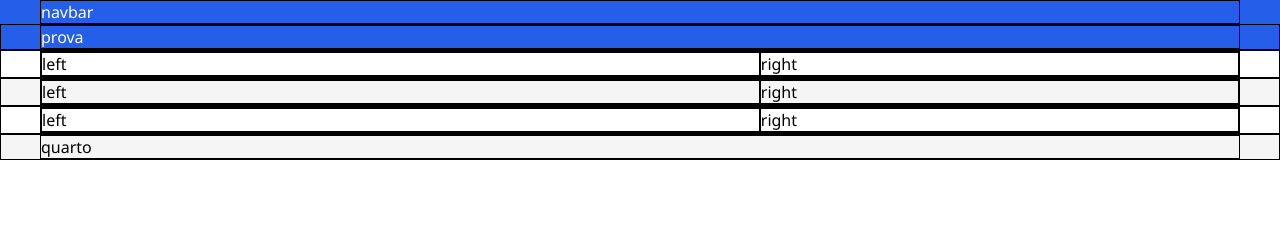
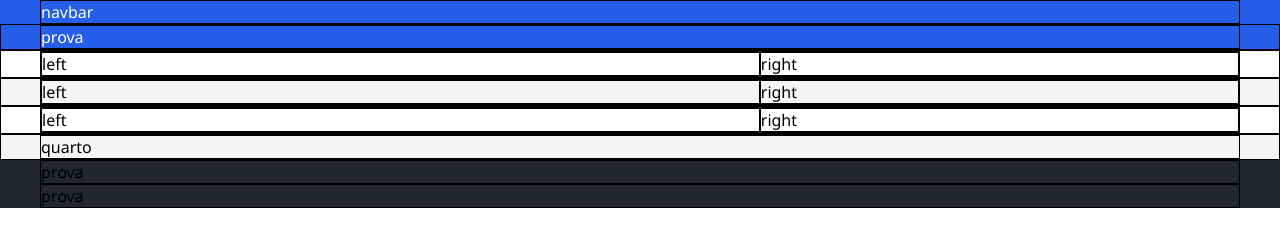
Before and after one commit to NelloRossi97/htmlcss-struttura-discord, a plain HTML site: page index.html in a window 1280 px wide. Drawn offline with Linux system fonts and the light colour scheme.

Commit message:
added footer

```diff
--- a/css/style.css
+++ b/css/style.css
@@ -36,10 +36,6 @@ header{
 }
 
 /* main */
-.even{
-    background-color: var(--bg-grey);
-}
-
 .left{
     width: 60%;
 }
@@ -48,6 +44,19 @@ header{
     width: 40%;
 }
 
+
+
+/* footer */
+footer{
+    background-color: var(--bg-footer);
+}
+
+/* utilities */
+
 .text-center{
     text-align: center;
 }
+
+.even{
+    background-color: var(--bg-grey);
+}
--- a/index.html
+++ b/index.html
@@ -63,8 +63,13 @@
         </section>
     </main>
 
-    <footer>
-
+    <footer class="bg-foot">
+        <div class="foot-top debug container">
+            prova
+        </div>
+        <div class="foot-bottom debug container">
+            prova
+        </div>
     </footer>
 </body>
 </html>
```
